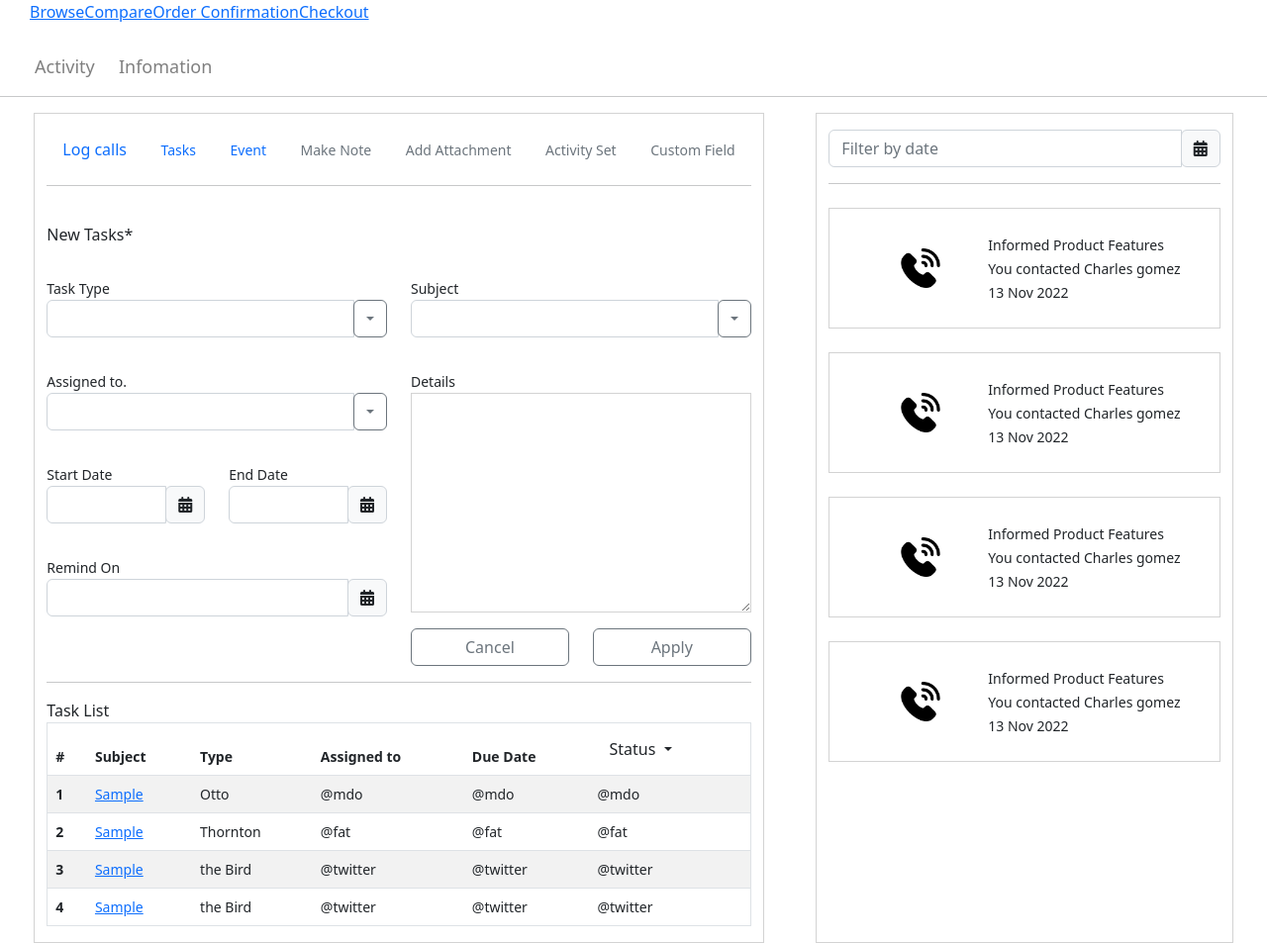
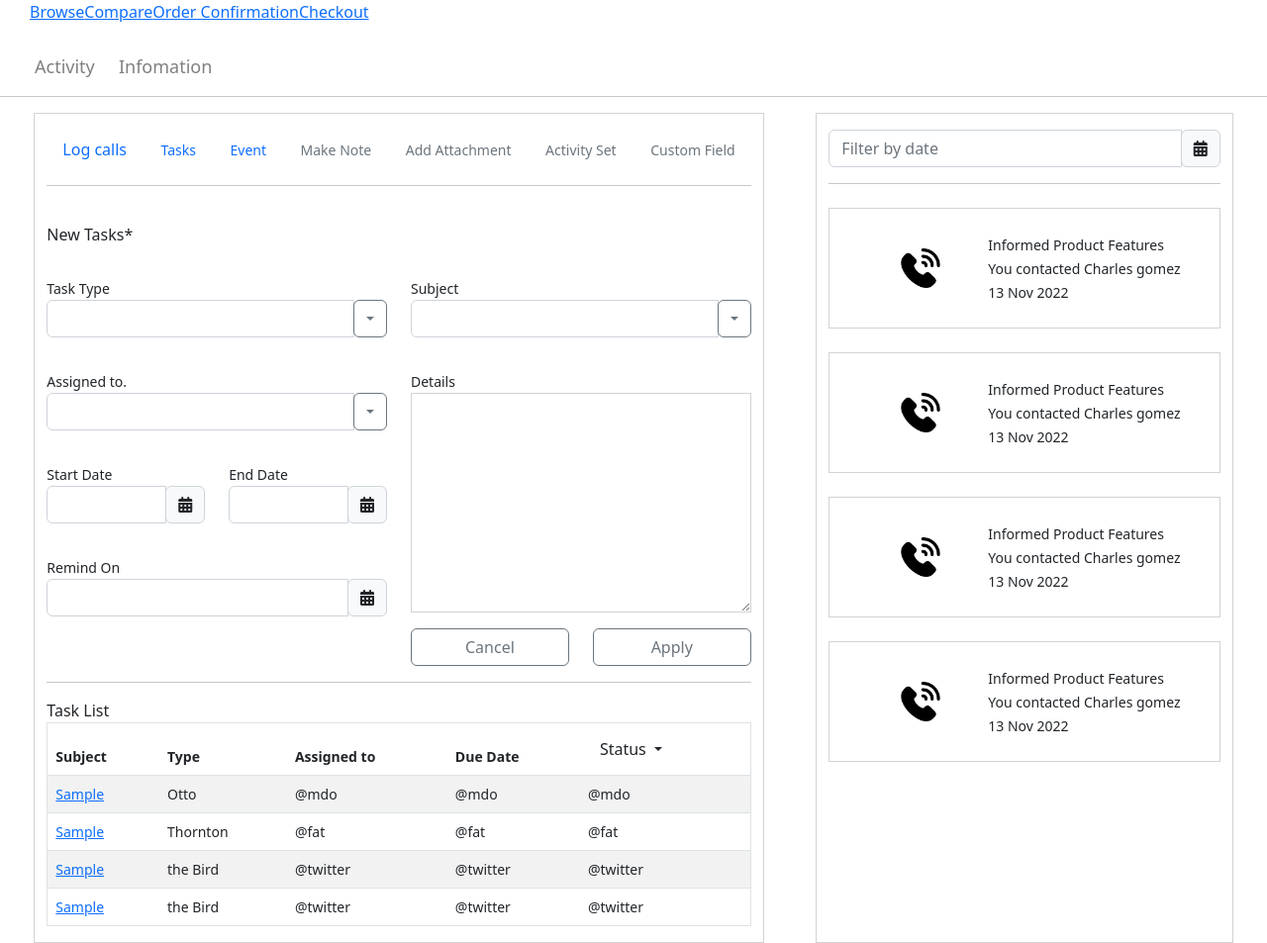
Before and after one commit to akshay643/pepper, a plain HTML site: page index.html in a window 1280 px wide. Shown: the whole page at 99% size. Drawn offline with nearby package versions, Linux system fonts and the light colour scheme.

Commit message:
Add files via upload

```diff
--- a/index.html
+++ b/index.html
@@ -233,10 +233,10 @@
 
             <hr>
 
-            <table class="table table-striped small "> Task List
+            <table class="table table-striped small  "> Task List
                 <thead>
-                  <tr>
-                    <th scope="col">#</th>
+                  <tr >
+                    <th scope="col " class="d-none">#</th>
                     <th scope="col">Subject</th>
                     <th scope="col">Type</th>
                     <th scope="col">Assigned to</th>
@@ -255,7 +255,7 @@
                 </thead>
                 <tbody>
                   <tr>
-                    <th scope="row">1</th>
+                    <th class="d-none" scope="row">1</th>
                     <td><a href="">Sample</a></td>
                     <td>Otto</td>
                     <td>@mdo</td>
@@ -263,7 +263,7 @@
                     <td>@mdo</td>
                   </tr>
                   <tr>
-                    <th scope="row">2</th>
+                    <th class="d-none" scope="row">2</th>
                     <td><a href="">Sample</a></td>
                     <td>Thornton</td>
                     <td>@fat</td>
@@ -271,7 +271,7 @@
                     <td>@fat</td>
                   </tr>
                   <tr>
-                    <th scope="row">3</th>
+                    <th class="d-none" scope="row">3</th>
                     <td><a href="">Sample</a></td>
                     <td>the Bird</td>
                     <td>@twitter</td>
@@ -279,7 +279,7 @@
                     <td>@twitter</td>
                   </tr>
                   <tr>
-                    <th scope="row">4</th>
+                    <th class="d-none" scope="row">4</th>
                     <td><a href="">Sample</a></td>
                     <td>the Bird</td>
                     <td>@twitter</td>
```
